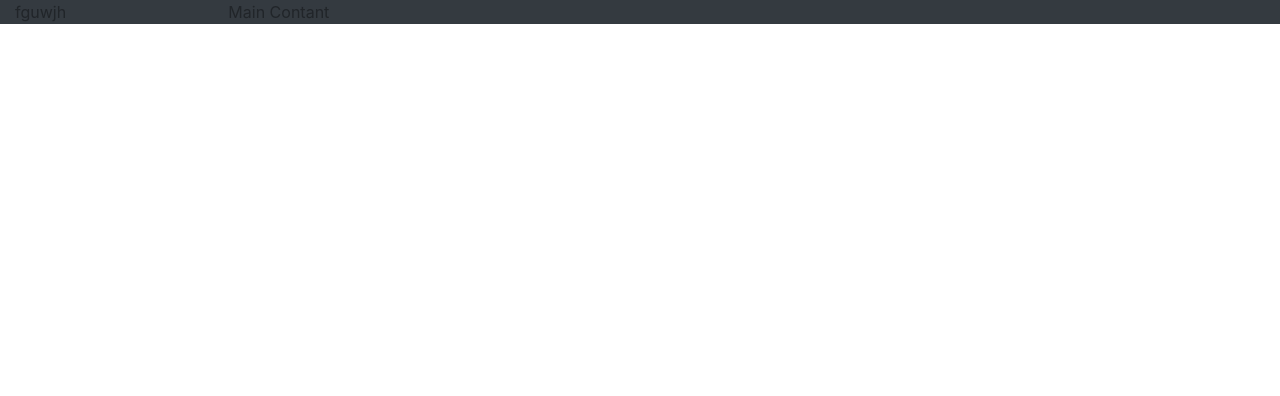
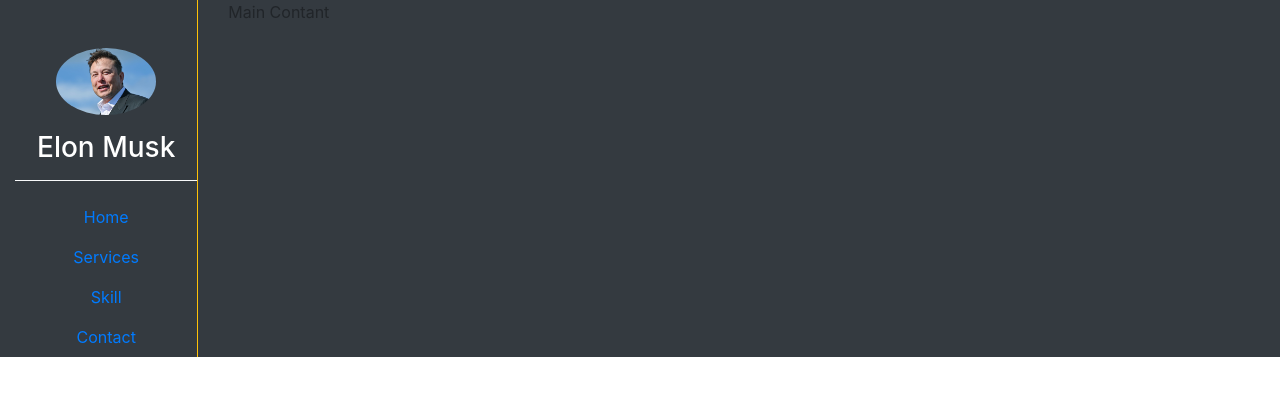
Before and after one commit to asrafulsharker/resumeproject_d1, a Django app: page / in a window 1280 px wide. Shown: the top 396 px of the page. Run offline with Django 3.2, Linux system fonts and the light colour scheme; some libraries are stand-ins or nearby versions.

Commit message:
some chnage in home page

```diff
--- a/core/templates/core/home.html
+++ b/core/templates/core/home.html
@@ -27,7 +27,19 @@
     <div class="container-fluid bg-dark">
         <div class="row">
             <div class="col-sm-2">
-                fguwjh
+               <div class="border-right border-warning h-100">
+                    <div class="text-center">
+                        <img src={% static 'core/images/profile.jpg' %} class="img-fluid rounded-circle mt-5" height="100px" width="100px">
+                        <h3 class="text-white mt-3">Elon Musk</h3>
+                    </div>
+                    <hr class="border-light">
+                    <nav class="nav flex-column text-center">
+                        <a href="#" class="nav-link">Home</a>
+                        <a href="#" class="nav-link">Services</a>
+                        <a href="#" class="nav-link">Skill</a>
+                        <a href="#" class="nav-link">Contact</a>
+                    </nav>
+               </div>
             </div>
                 <div class="col-sm-10">
                     Main Contant
```
Also changed, not shown: core/static/core/images/profile.jpg (added), core/templates/core/base.html (added).
